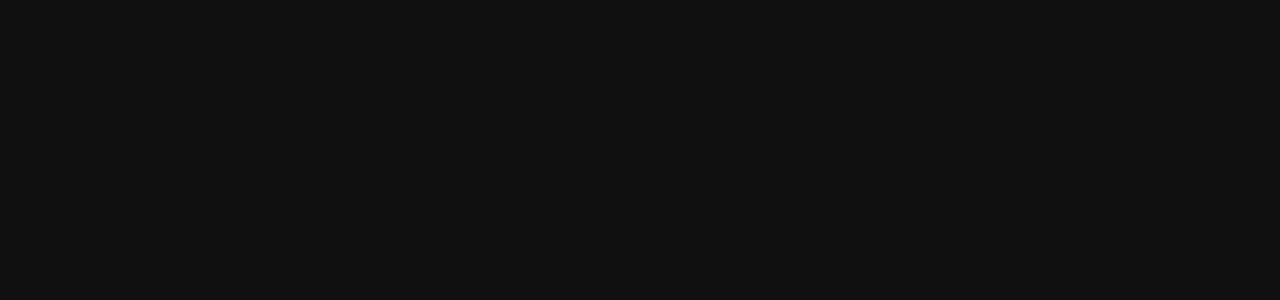
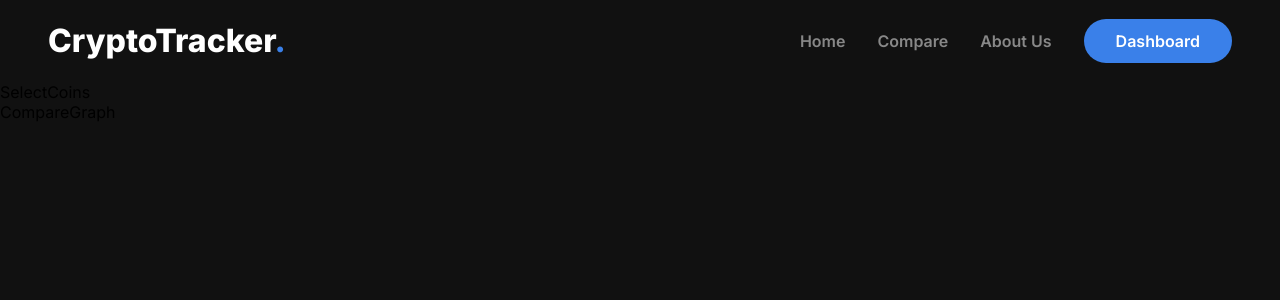
Before and after one commit to suyogghate/crpto-dashboard, a React (Create React App) app: page /compare in a window 1280 px wide. Before the commit this address had no page. Shown: the top 300 px of the page. Built offline with nearby package versions, Linux system fonts and the light colour scheme.

Commit message:
started compare graphs components

```diff
--- a/src/App.js
+++ b/src/App.js
@@ -2,8 +2,8 @@
 // import Header from "./components/Header";
 import Home from "./pages/Home";
 import DashBoard from "./pages/Dashboard";
-import Search from "./pages/Search";
 import CoinPage from "./pages/CoinPage";
+import ComparePage from './pages/Compare';
 import { BrowserRouter, Route, Routes } from "react-router-dom";
 
 function App() {
@@ -12,8 +12,7 @@
       <Routes>
         <Route path="/" element={<Home />} />
         <Route path="/dashboard" element={<DashBoard />} />
-        <Route path="/search" element={<Search />} />
-        {/* <Route path="/header" element={<Header />} /> */}
+        <Route path="/compare" element={<ComparePage />} />
         <Route path="/coin" element={<CoinPage />} />
       </Routes>
     </BrowserRouter>
--- /dev/null
+++ b/src/components/ComparePageComponents/CompareGraph/index.js
@@ -0,0 +1,10 @@
+import React from 'react';
+import './styles.css';
+
+function CompareGraph() {
+  return (
+    <div>CompareGraph</div>
+  )
+}
+
+export default CompareGraph
--- /dev/null
+++ b/src/components/ComparePageComponents/SelectCoins/index.js
@@ -0,0 +1,10 @@
+import React from 'react';
+import "./styles.css";
+
+function SelectCoins(crypto1, crypto2, setCrypto1, setCrypto2, days, setDays) {
+  return (
+    <div>SelectCoins</div>
+  )
+}
+
+export default SelectCoins
--- a/src/components/Header/Drawer.js
+++ b/src/components/Header/Drawer.js
@@ -19,8 +19,8 @@
           <a href="/">
             <p className="links">Home</p>
           </a>
-          <a href="/search">
-            <p className="links">Search</p>
+          <a href="/compare">
+            <p className="links">Compare</p>
           </a>
           <a href="/about-us">
             <p className="links">About Us</p>
--- a/src/components/Header/index.js
+++ b/src/components/Header/index.js
@@ -15,8 +15,8 @@
         <a href="/">
           <p className="links">Home</p>
         </a>
-        <a href="/search">
-          <p className="links">Search</p>
+        <a href="/compare">
+          <p className="links">Compare</p>
         </a>
         <a href="/about-us">
           <p className="links">About Us</p>
--- a/src/pages/CoinPage.js
+++ b/src/pages/CoinPage.js
@@ -26,6 +26,10 @@
         display: false,
       },
     },
+    interaction: {
+      mode: "index",
+      intersect: false,
+    }
   };
 
   const [chartData, setChartData] = useState({
--- /dev/null
+++ b/src/pages/Compare.js
@@ -0,0 +1,27 @@
+import React from 'react';
+import CompareGraph from '../components/ComparePageComponents/CompareGraph';
+import SelectCoins from '../components/ComparePageComponents/SelectCoins';
+import Header from '../components/Header';
+
+function ComparePage() {
+  const [crypto1, setCrypto1] = React.useState("");
+  const [crypto2, setCrypto2] = React.useState("");
+  const [days, setDays] = React.useState(30);
+
+  return (
+    <div>
+        <Header />
+        <SelectCoins
+          crypto1 = {crypto1}
+          crypto2 = {crypto2}
+          setCrypto1 = {setCrypto1}
+          setCrypto2 = {setCrypto2}
+          days = {days}
+          setDays = {setDays}
+        />
+        <CompareGraph />
+    </div>
+  )
+}
+
+export default ComparePage
```
Also changed, not shown: src/components/ComparePageComponents/CompareGraph/styles.css (added), src/components/ComparePageComponents/SelectCoins/styles.css (added).
